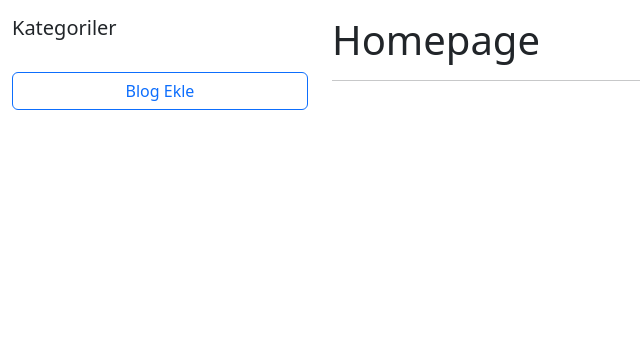
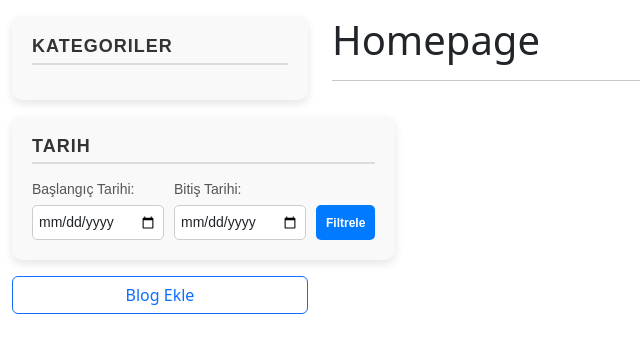
Before and after one commit to Ataberk696/django_blogapp, a Django app: page / in a window 1280 px wide. Shown: the part 56-409 px from the top of the page, without its empty margins (0-640 px from the left). Run offline with Django 5.2, Linux system fonts and the light colour scheme; data that the repository does not hold is empty; some libraries are stand-ins or nearby versions.

Commit message:
new filters choice added for blogs

```diff
--- a/blogapp/blogapp/blog/views.py
+++ b/blogapp/blogapp/blog/views.py
@@ -20,6 +20,8 @@ from .models import Blog, Category, Comment
 
 
 def index(request):
+    Blog.objects.all()
+
     context = {
         "blogs": Blog.objects.filter(is_active=True),
         "categories": Category.objects.all()
@@ -40,15 +42,12 @@ def comments_view(request, slug):
 @login_required
 def blog(request):
     blogs_list = Blog.objects.filter(is_active=True)
-    paginator = Paginator(blogs_list, 200)
-    page_number = request.GET.get('page')
-    page_obj = paginator.get_page(page_number)
-
     context = {
-        "page_obj": page_obj,
+        "blogs": blogs_list,
         "categories": Category.objects.all(),
     }
     return render(request, "blog/blogs.html", context)
+
 
 @login_required
 @blog_is_active_required
@@ -81,27 +80,43 @@ def blog_details(request, slug):
     return render(request, "blog/blog-details.html", context)
 
 
+
 @login_required
 def filter_blogs(request):
-    blogs = Blog.objects.all()
+    if request.method == 'POST':
 
-    selected_categories = request.GET.getlist('categories[]')
+        import json
+        test = json.loads(request.body.decode('utf-8'))
 
-    if selected_categories:
-        if isinstance(selected_categories[0], str) and ',' in selected_categories[0]:
-            selected_categories = selected_categories[0].split(',')
+        test['categories']
+        print(test['categories']) # kategoriid alıyorum burada ['2','3'] gibi list geliyor.
+        print(test['start_date']) # start_date alıyorum 2024-11-12 gibi bir değer geliyor.
+        print(test['end_date'])   # end_date alıyorum 2024-11-14 gibi bir değer geliyor.
 
-        selected_categories = [int(category_id) for category_id in selected_categories if category_id.isdigit()]
+        selected_categories = test.get('categories', [])
+        start_date = test.get('start_date', None)
+        end_date = test.get('end_date', None)
+
+
+        blogs = Blog.objects.filter(is_active=True)
+        # selected_categories = request.POST.get(test['categories']
+
 
         if selected_categories:
             blogs = blogs.filter(category__id__in=selected_categories)
 
-    elif not selected_categories:
-        blogs = Blog.objects.all()
 
-    # HTML içeriğini render et ve JSON ile döndür
-    html = render_to_string('blog/partials/_blog.html', {'blogs': blogs}, request=request)
-    return JsonResponse({'html': html})
+        if start_date:
+            blogs = blogs.filter(created_at__gte=start_date)
+        if end_date:
+            blogs = blogs.filter(created_at__lte=end_date)
+
+        # HTML render + JSON dönüşü
+        html = render_to_string('blog/partials/_blog.html', {'blogs': blogs}, request=request)
+        return JsonResponse({'html': html})
+    else:
+        return JsonResponse({'error': 'Invalid request mehtod'}, status =400)
+
 
 
 
--- a/blogapp/blogapp/templates/partials/_categories.html
+++ b/blogapp/blogapp/templates/partials/_categories.html
@@ -1,21 +1,209 @@
 {% load i18n %}
+
+<style>
+.filters {
+    font-family: 'Arial', sans-serif;
+    background-color: #f9f9f9;
+    padding: 20px;
+    border-radius: 10px;
+    box-shadow: 0 4px 8px rgba(0, 0, 0, 0.1);
+    max-width: 300px;
+}
+
+.filters h5 {
+    font-size: 18px;
+    color: #333;
+    margin-bottom: 15px;
+    text-transform: uppercase;
+    letter-spacing: 1px;
+    font-weight: bold;
+    border-bottom: 2px solid #ddd;
+    padding-bottom: 5px;
+}
+
+.category-list {
+    list-style: none;
+    padding: 0;
+    margin: 0;
+}
+
+.category-item {
+    margin-bottom: 10px;
+    display: flex;
+    align-items: center;
+}
+
+.filter-checkbox {
+    display: none;
+}
+
+.filter-label {
+    cursor: pointer;
+    font-size: 16px;
+    color: #555;
+    display: flex;
+    align-items: center;
+    gap: 10px;
+    transition: color 0.3s ease;
+}
+
+.filter-label:hover {
+    color: #007bff;
+}
+
+/* Özel checkbox tasarımı */
+.custom-checkbox {
+    display: inline-block;
+    width: 18px;
+    height: 18px;
+    border: 2px solid #aaa;
+    border-radius: 4px;
+    background-color: #fff;
+    position: relative;
+    transition: background-color 0.3s ease, border-color 0.3s ease;
+}
+
+.filter-checkbox:checked + .filter-label .custom-checkbox {
+    background-color: #007bff;
+    border-color: #007bff;
+}
+
+.filter-checkbox:checked + .filter-label .custom-checkbox::after {
+    content: '';
+    position: absolute;
+    top: 50%;
+    left: 50%;
+    transform: translate(-50%, -60%) rotate(45deg);
+    width: 6px; /* Tik genişliği */
+    height: 10px; /* Tik uzunluğu */
+    border: solid #fff;
+    border-width: 0 2px 2px 0;
+}
+
+
+/* Genel stil */
+.date-filter {
+    font-family: 'Arial', sans-serif;
+    background-color: #f9f9f9;
+    padding: 20px;
+    border-radius: 10px;
+    box-shadow: 0 4px 8px rgba(0, 0, 0, 0.1);
+    max-width: 600px; /* Filtreleme alanının genişliğini sınırla */
+    margin: 0 auto; /* Ortala */
+}
+
+.date-filter h5 {
+    font-size: 18px;
+    color: #333;
+    margin-bottom: 15px;
+    text-transform: uppercase;
+    letter-spacing: 1px;
+    font-weight: bold;
+    border-bottom: 2px solid #ddd;
+    padding-bottom: 5px;
+}
+
+/* Tarih girişlerinin ve butonun hizalanması */
+.date-filter-row {
+    display: flex;
+    align-items: flex-end; /* Alt hizalama */
+    gap: 10px; /* Elemanlar arası boşluk */
+    flex-wrap: nowrap; /* Aynı satırda kalmalarını sağla */
+    overflow: hidden; /* Taşmaları engelle */
+}
+
+.date-group {
+    display: flex;
+    flex-direction: column;
+    flex: 1; /* Genişliklerini otomatik ayarlar */
+    max-width: 150px; /* Giriş kutuları için maksimum genişlik */
+}
+
+.date-group label {
+    font-size: 14px;
+    color: #555;
+    margin-bottom: 5px;
+}
+
+.date-group input {
+    padding: 6px; /* Daha küçük padding */
+    border: 1px solid #ccc;
+    border-radius: 5px;
+    font-size: 14px;
+    transition: border-color 0.3s ease;
+    max-width: 100%; /* Taşmayı engelle */
+    height: 35px; /* Daha kompakt görünüm */
+}
+
+.date-group input:focus {
+    border-color: #007bff;
+    outline: none;
+}
+
+#filter-button {
+    margin-top: 0;
+    padding: 6px 10px; /* Daha küçük buton boyutu */
+    font-size: 12px;
+    font-weight: bold;
+    background-color: #007bff;
+    color: #fff;
+    border: none;
+    border-radius: 5px;
+    cursor: pointer;
+    transition: background-color 0.3s ease;
+    height: 35px; /* Giriş kutuları ile hizala */
+    max-width: 100px; /* Buton genişliğini sınırla */
+}
+
+#filter-button:hover {
+    background-color: #0056b3;
+}
+
+
+
+
+</style>
+
+
+
 <div class="list-group sticky-top" style="top: 20px;">
+    <!-- Kategori filtreleme alanı -->
     <div class="filters">
         <h5>Kategoriler</h5>
-        <ul>
+        <ul class="category-list">
             {% for category in categories %}
-            <li>
+            <li class="category-item">
                 <input
                     type="checkbox"
                     class="filter-checkbox"
                     id="category-{{ category.id }}"
                     value="{{ category.id }}">
-                <label for="category-{{ category.id }}">{{ category.name }}</label>
+                <label for="category-{{ category.id }}" class="filter-label">
+                    <span class="custom-checkbox"></span>
+                    {{ category.name }}
+                </label>
             </li>
             {% endfor %}
         </ul>
     </div>
 
-    <!-- buraya tarihe göre girmek için html kodu -->
+
+    <!-- Tarih filtreleme alanı -->
+    <div class="mt-3 date-filter">
+        <h5>Tarih</h5>
+        <div class="date-filter-row">
+            <div class="date-group">
+                <label for="start-date">Başlangıç Tarihi:</label>
+                <input type="date" id="start_date" class="form-control">
+            </div>
+            <div class="date-group">
+                <label for="end-date">Bitiş Tarihi:</label>
+                <input type="date" id="end_date" class="form-control">
+            </div>
+            <button id="filter-button" class="btn btn-primary">Filtrele</button>
+        </div>
+    </div>
+
+
     <a href="{% url 'add_blog' %}" class="mt-3 btn btn-outline-primary" role="button">{% trans 'Blog Ekle' %}</a>
 </div>
```
Also changed, not shown: blogapp/blogapp/blog/templates/blog/blogs.html (+41 -6 lines), blogapp/blogapp/blog/templates/blog/partials/_blog.html (line endings or trailing spaces).
